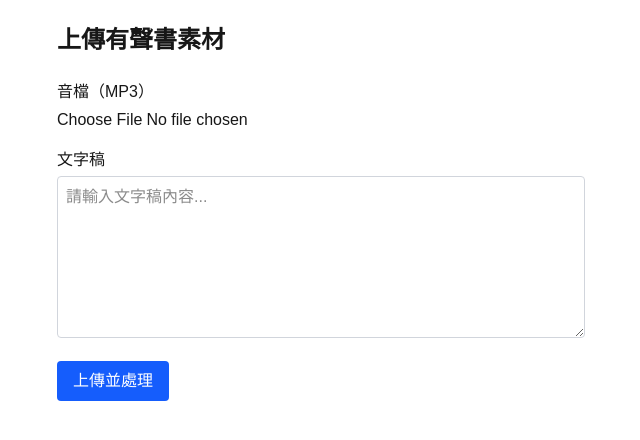
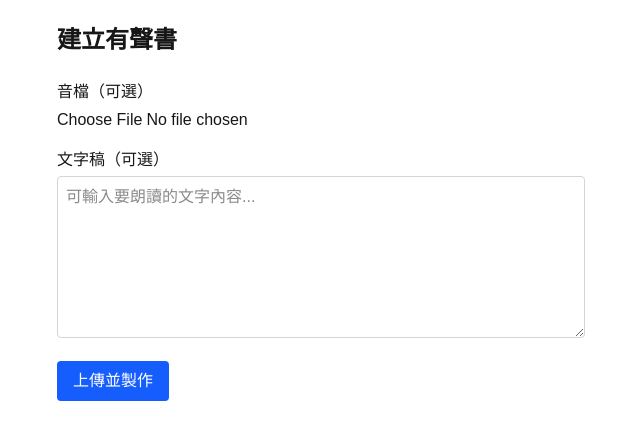
Before and after one commit to sing-a-song-about/sound-book, a Next.js app: page /upload in a window 1280 px wide. Shown: the top 440 px of the page, without its empty margins (319-959 px from the left). Built offline with nearby package versions, Linux system fonts and the light colour scheme.

Commit message:
Update page.tsx

```diff
--- a/app/upload/page.tsx
+++ b/app/upload/page.tsx
@@ -9,23 +9,23 @@ export default function UploadPage() {
   const handleSubmit = async (e: React.FormEvent) => {
     e.preventDefault()
 
-    if (!audioFile || !transcriptText.trim()) {
-      alert('請上傳音檔並輸入文字稿')
+    if (!audioFile && !transcriptText.trim()) {
+      alert('請上傳音檔或輸入文字稿')
       return
     }
 
-    // 這裡可以改成送出到 API 或 Supabase
+    // 模擬送出資料，可改成實際上傳 API
     console.log('音檔:', audioFile)
     console.log('文字稿:', transcriptText)
   }
 
   return (
     <main className="max-w-xl mx-auto p-6 space-y-6">
-      <h1 className="text-2xl font-bold">上傳有聲書素材</h1>
+      <h1 className="text-2xl font-bold">建立有聲書</h1>
       <form onSubmit={handleSubmit} className="space-y-4">
         {/* 音檔上傳 */}
         <div>
-          <label className="block mb-1 font-medium">音檔（MP3）</label>
+          <label className="block mb-1 font-medium">音檔（可選）</label>
           <input
             type="file"
             accept="audio/*"
@@ -36,12 +36,12 @@ export default function UploadPage() {
 
         {/* 文字稿輸入 */}
         <div>
-          <label className="block mb-1 font-medium">文字稿</label>
+          <label className="block mb-1 font-medium">文字稿（可選）</label>
           <textarea
             rows={6}
             value={transcriptText}
             onChange={(e) => setTranscriptText(e.target.value)}
-            placeholder="請輸入文字稿內容..."
+            placeholder="可輸入要朗讀的文字內容..."
             className="w-full border border-gray-300 p-2 rounded"
           />
         </div>
@@ -51,7 +51,7 @@ export default function UploadPage() {
           type="submit"
           className="bg-blue-600 text-white px-4 py-2 rounded hover:bg-blue-700"
         >
-          上傳並處理
+          上傳並製作
         </button>
       </form>
     </main>
```
